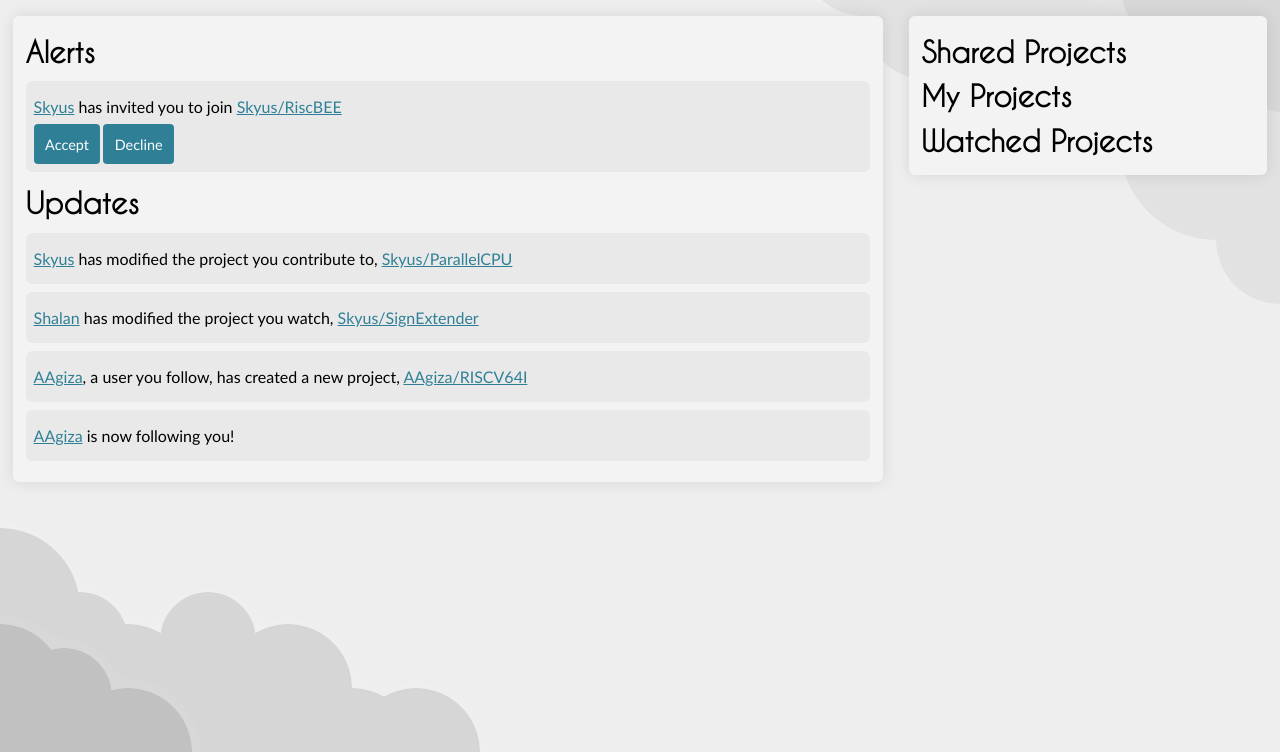
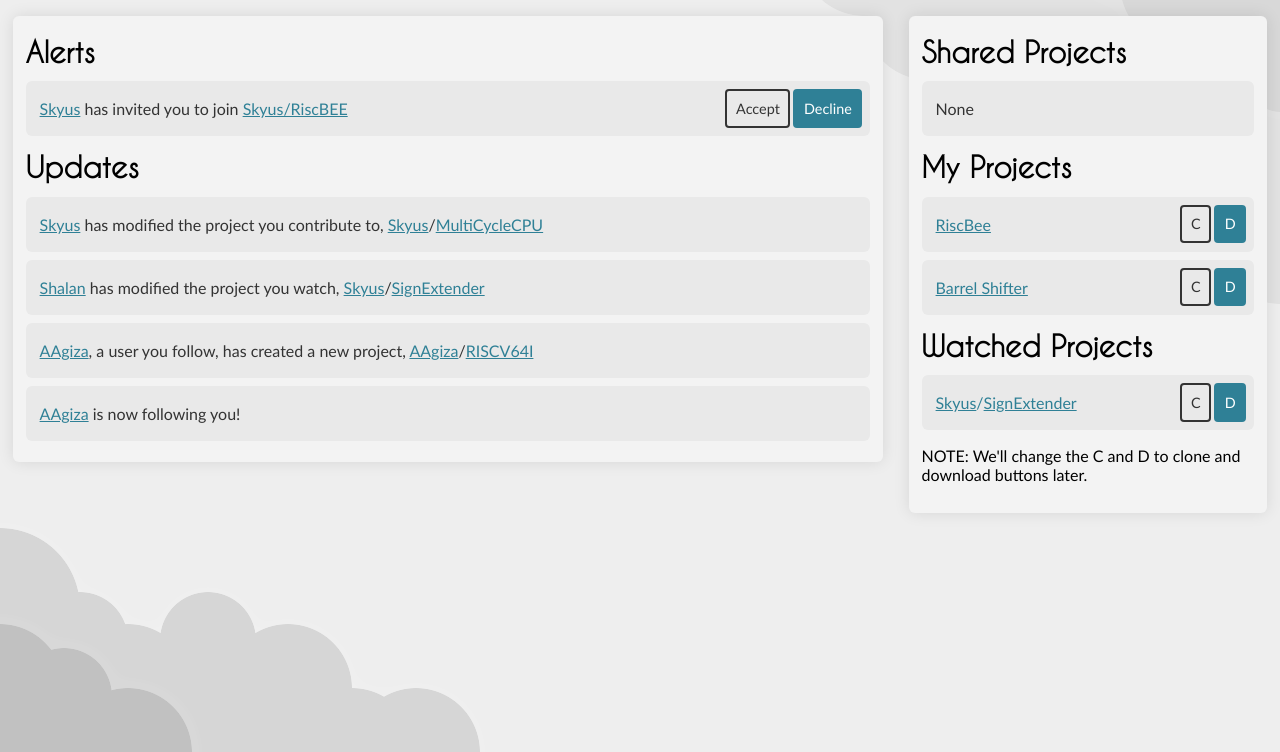
Before and after one commit to AUCOHL/Redesign-Concept, a plain HTML site: page dashboard.html in a window 1280 px wide. Shown: the part 48-800 px from the top of the page. Drawn offline with Linux system fonts and the light colour scheme.

Commit message:
Dashboard Theming

```diff
--- a/Styles/style.css
+++ b/Styles/style.css
@@ -58,7 +58,7 @@ a {
 
 button {
     background: #2f8096;
-    border: none;
+    border: 2px solid #2f8096;
     box-sizing: border-box;
     font-size: 120%;
     border-radius: 4px;
@@ -67,6 +67,25 @@ button {
     color: white;
     display: inline-block;
     font-family: 'Caviar Dreams', 'Helvetica';
+    transition: border-color 0.2s ease, background-color 0.2s ease, color 0.2s ease;
+    box-sizing: border-box;
+}
+
+button.alt {
+    border: 2px solid #333;
+    background: none;
+    color: #333;
+}
+
+button:hover {
+    background: #1f5563;
+    color: #eee;
+}
+
+button.alt:hover {
+    border: 2px solid #999;
+    background: none;
+    color: #999;
 }
 
 h1, h2, h3 {
@@ -109,28 +128,35 @@ aside {
     margin-bottom: 8px;
 }
 
-
-.updatesSection > div > div {
+.updatesSection > div > div, aside > div > div {
     display: block;
     font-family: Calibri;
     padding: 8px;
     background: #e9e9e9;
     border-radius: 6px;
     margin: 8px 0;
-}
-.updatesSection > div > div p {
-    margin: 8px 0;
+    transition: padding-left 0.2s ease;
+    color: #333;
 }
 
-.updatesSection > div > div button {
-    display: inline-block;
+.updatesSection > div > div:hover, aside > div > div:hover {
+    padding-left: 16px;
+}
+
+.updatesSection > div > div > p, aside > div > div > p {
+    margin: 10px 6px;
+    display: block;
+}
+
+.updatesSection > div > div button, aside > div > div button {
     font-family: Calibri;
     width: auto;
-    margin-right: 0.2em;
-    padding: 0.8em;
+    margin-left: 0.2em;
+    padding: 0.6em;
     font-size: 90%;
+    float: right;
 }
 
-.updatesSection > div > div a {
+a {
     color: #2f8096;
 }
--- a/dashboard.html
+++ b/dashboard.html
@@ -12,25 +12,44 @@
                 <div class='alertDiv'>
                     <h3>Alerts</h3>
                     <div>
+                        <button>Decline</button><button class='alt'>Accept</button>
                         <p><a href=''>Skyus</a> has invited you to join <a href=''>Skyus/RiscBEE</a></p>
-                        <button>Accept</button><button>Decline</button>
                     </div>
                 </div><div class='updatesDiv'>
                     <h3>Updates</h3>
                     <div>
-                        <p><a href=''>Skyus</a> has modified the project you contribute to, <a href=''>Skyus/ParallelCPU</a></p>
+                        <p><a href=''>Skyus</a> has modified the project you contribute to, <a href=''>Skyus</a>/<a href=''>MultiCycleCPU</a></p>
                     </div><div>
-                        <p><a href=''>Shalan</a> has modified the project you watch, <a href=''>Skyus/SignExtender</a></p>
+                        <p><a href=''>Shalan</a> has modified the project you watch, <a href=''>Skyus</a>/<a href=''>SignExtender</a></p>
                     </div><div>
-                        <p><a href=''>AAgiza</a>, a user you follow, has created a new project, <a href=''>AAgiza/RISCV64I</a></p>
+                        <p><a href=''>AAgiza</a>, a user you follow, has created a new project, <a href=''>AAgiza</a>/<a href=''>RISCV64I</a></p>
                     </div><div>
                         <p><a href=''>AAgiza</a> is now following you!</p>
                     </div>
                 </div>
             </section><aside>
-                <h3>Shared Projects</h3>
-                <h3>My Projects</h3>
-                <h3>Watched Projects</h3>
+                <div>
+                    <h3>Shared Projects</h3>
+                    <div>
+                        <p>None</p>
+                    </div>
+                </div><div>
+                    <h3>My Projects</h3>
+                    <div>
+                        <button>D</button><button class='alt'>C</button>
+                        <p><a href=''>RiscBee</a></p>
+                    </div><div>
+                        <button>D</button><button class='alt'>C</button>
+                        <p><a href=''>Barrel Shifter</a></p>
+                    </div>
+                </div><div>
+                    <h3>Watched Projects</h3>
+                    <div>
+                        <button>D</button><button class='alt'>C</button>
+                        <p><a href=''>Skyus<a>/<a href=''>SignExtender</a></p>
+                    </div>
+                </div>
+                <p>NOTE: We'll change the C and D to clone and download buttons later.</p>
             </aside>
         </main>
     </body>
```
